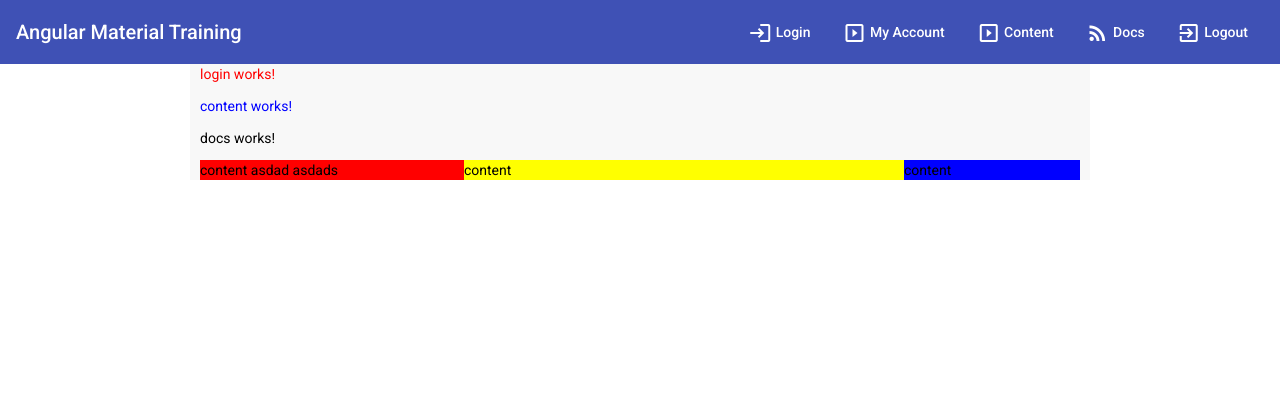
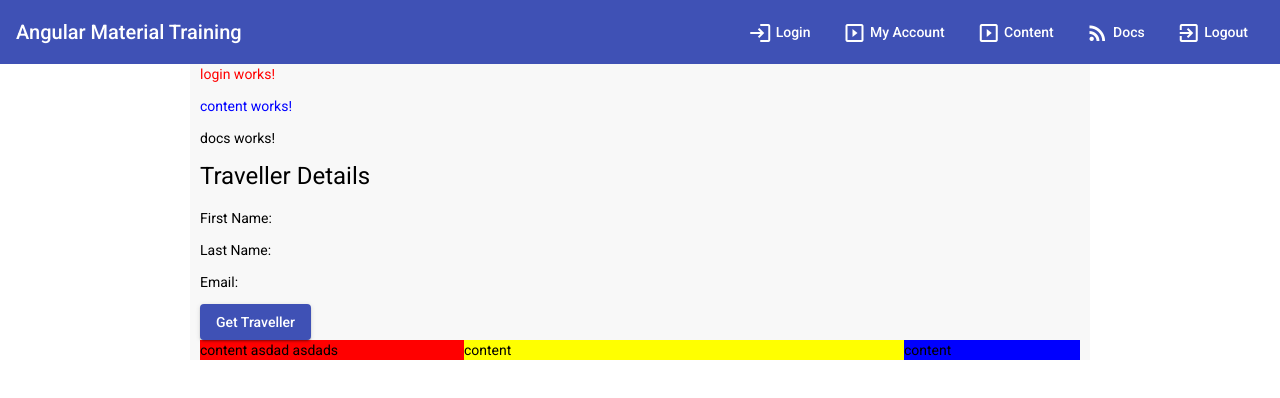
Before and after one commit to inspirexs/angular-training-updated, an Angular app: page / in a window 1280 px wide. Shown: the top 398 px of the page. Built offline with nearby package versions, Linux system fonts and the light colour scheme.

Commit message:
successfull api call

```diff
--- a/src/app/components/docs/docs.component.html
+++ b/src/app/components/docs/docs.component.html
@@ -1 +1,8 @@
 <p>docs works!</p>
+
+<h1>Traveller Details</h1>
+<p>First Name: {{traveller?.firstName}}</p>
+<p>Last Name: {{traveller?.lastName}}</p>
+<p>Email: {{traveller?.emailAddress}}</p>
+
+<button mat-raised-button color="primary" (click)="test()">Get Traveller</button>
--- a/src/app/components/docs/docs.component.ts
+++ b/src/app/components/docs/docs.component.ts
@@ -1,4 +1,5 @@
 import { Component, OnInit } from '@angular/core';
+import { MercuryClientService } from 'src/app/services/mercury-client.service';
 
 @Component({
   selector: 'app-docs',
@@ -6,10 +7,20 @@
   styleUrls: ['./docs.component.css']
 })
 export class DocsComponent implements OnInit {
+  traveller: any = null;
 
-  constructor() { }
+  constructor(private mercuryClient: MercuryClientService) { }
 
   ngOnInit(): void {
   }
 
+  test(): void{
+    this.mercuryClient.getTraveller().subscribe( data => {
+      console.log(data);
+      this.traveller = data;
+    }, error => {
+      alert('There was an Error');
+    });
+  }
+
 }
--- /dev/null
+++ b/src/app/services/mercury-client.service.ts
@@ -0,0 +1,21 @@
+import { HttpClient, HttpHeaders } from '@angular/common/http';
+import { Injectable } from '@angular/core';
+import { Observable } from 'rxjs';
+
+@Injectable()
+export class MercuryClientService {
+
+  constructor(private httpClient: HttpClient) { }
+
+  test(): void{
+    alert('TEST WORKS');
+  }
+
+  getTraveller(): Observable<any>{
+    const httpHeaders: HttpHeaders = new HttpHeaders({
+      Authorization: 'mobile_traveller_app_token'
+    });
+
+    return this.httpClient.get<any>('https://mercury-api.st.globalblue.com:443/api/Globalblue/3.0/Members/documentType=PASSPORT&documentNumber=LU01201LU&documentCountry=ALA', { headers: httpHeaders } );
+  }
+}
```
Also changed, not shown: src/app/app.module.ts (+6 -1 lines), 1 other file (tests, documents, lock files or other folders).
